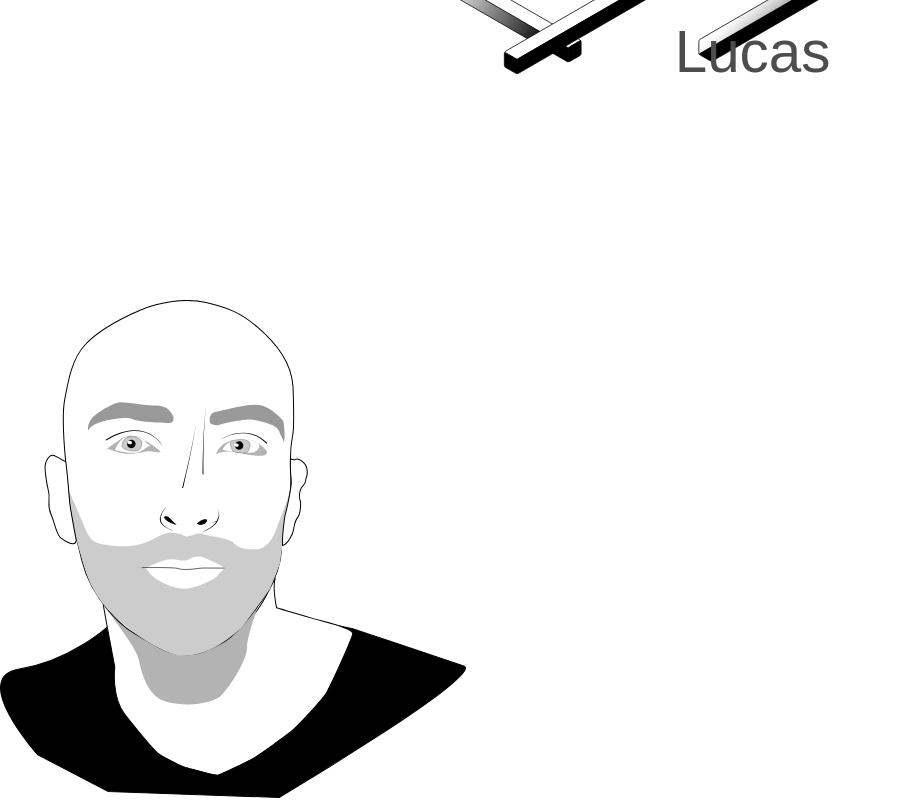
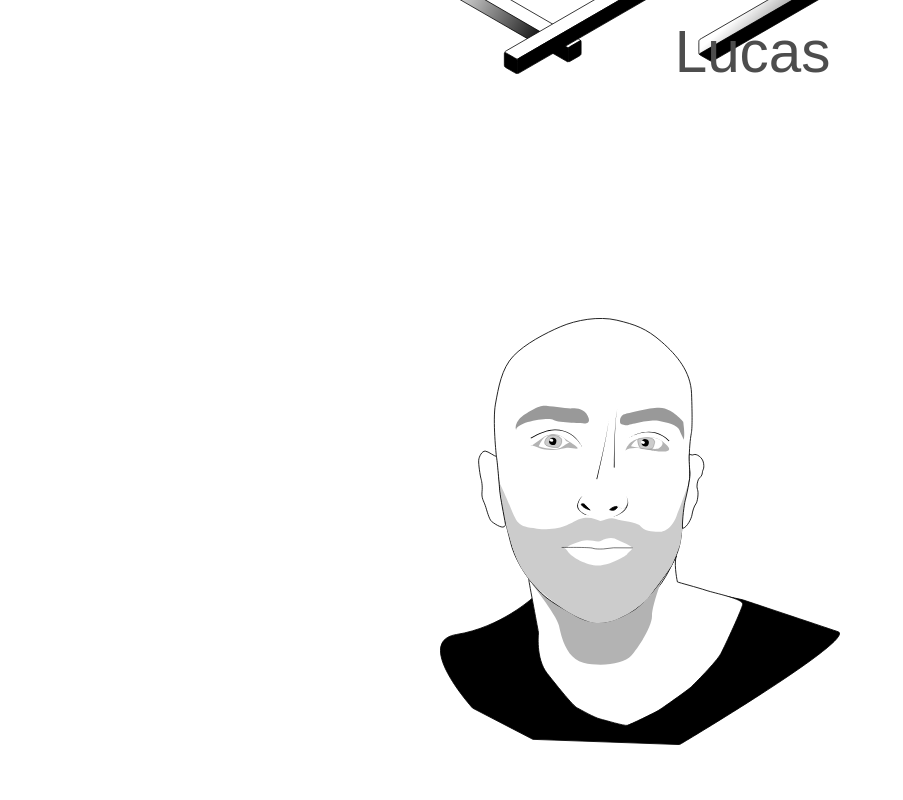
Before and after one commit to LarnicolLucas/PortFolio-React, a Next.js app in the folder nextjs-blog/: page / in a window 1280 px wide. Shown: the part 378-1178 px from the top of the page, without its empty margins (0-903 px from the left). Built offline with nearby package versions, Linux system fonts and the light colour scheme.

Commit message:
add container to  img

```diff
--- a/nextjs-blog/components/pres/pres.js
+++ b/nextjs-blog/components/pres/pres.js
@@ -59,7 +59,9 @@ export default function pres(props){
 
     return <>
         <div ref={container} className={styles.container}>
-            {svg_childs}
+            <figure className={styles.figureContainer}>
+                {svg_childs}
+            </figure>
         </div>
     </>
 }
```
